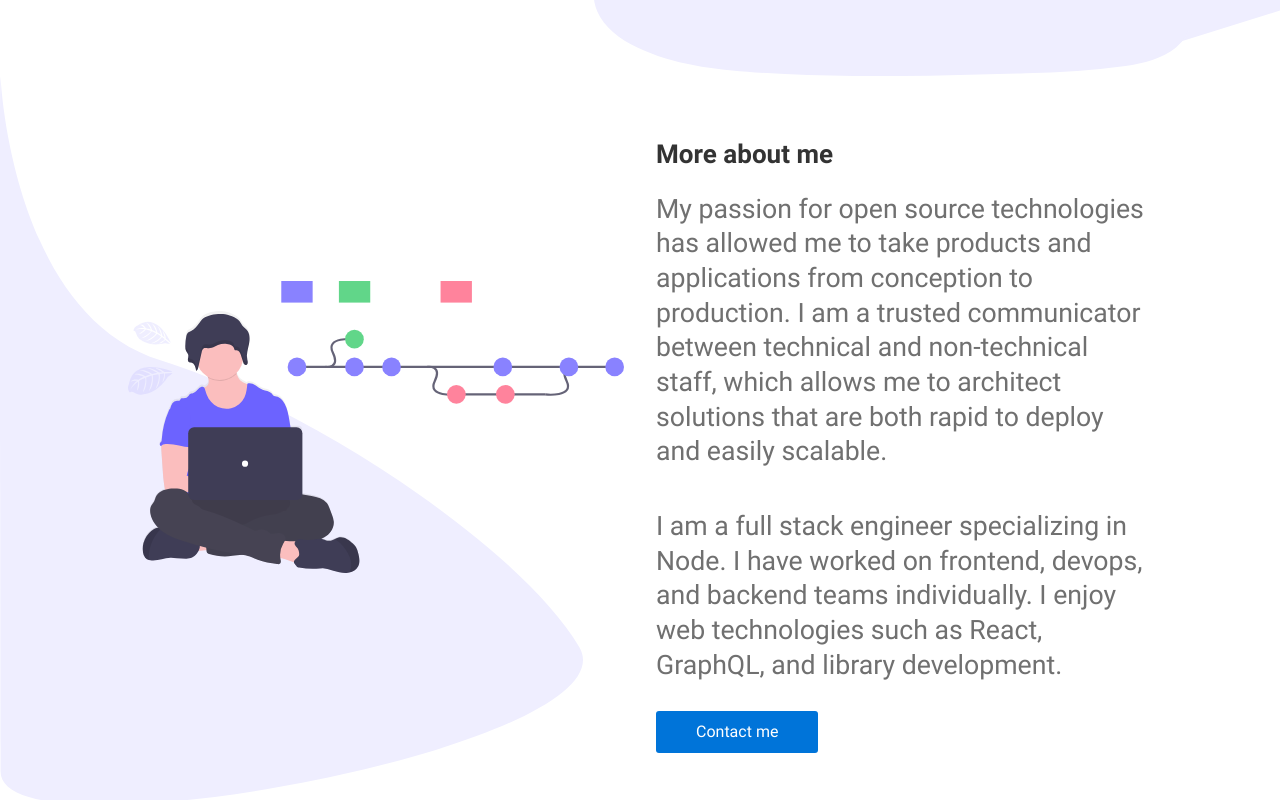
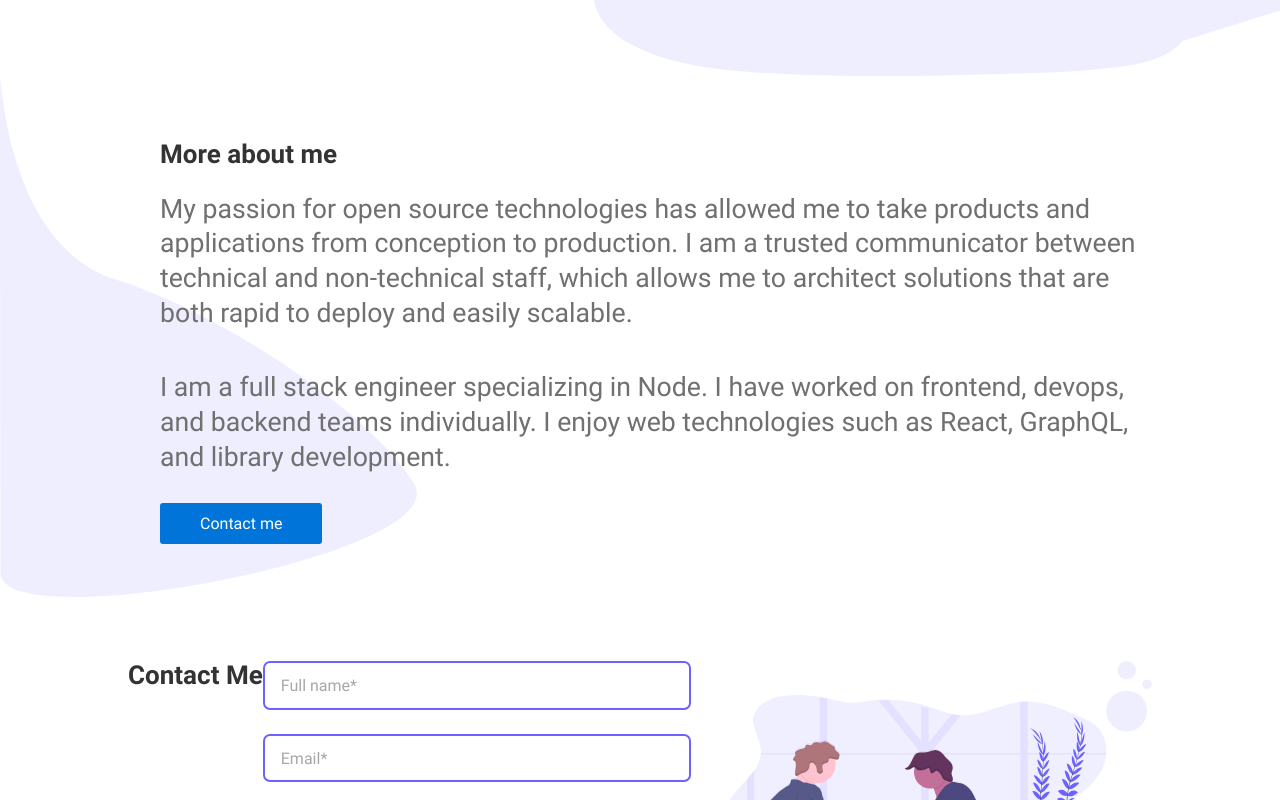
Before and after one commit to cameronaziz/cameronaziz-website, a Gatsby site: page / in a window 1280 px wide. Shown: the part 523-1323 px from the top of the page. Built offline with nearby package versions, Linux system fonts and the light colour scheme; Gatsby itself is replaced by a stand-in of ours.

Commit message:
Update index.tsx

```diff
--- a/src/components/landing/Skills/index.tsx
+++ b/src/components/landing/Skills/index.tsx
@@ -11,9 +11,6 @@ export const Skills: FunctionComponent = () => {
   return (
     <Wrapper id="about">
       <SkillsWrapper as={Container}>
-        <Thumbnail>
-          <img src={dev} alt="I’m an engineer!" />
-        </Thumbnail>
         <Details theme={theme}>
           <h2>More about me</h2>
           <p>
```
